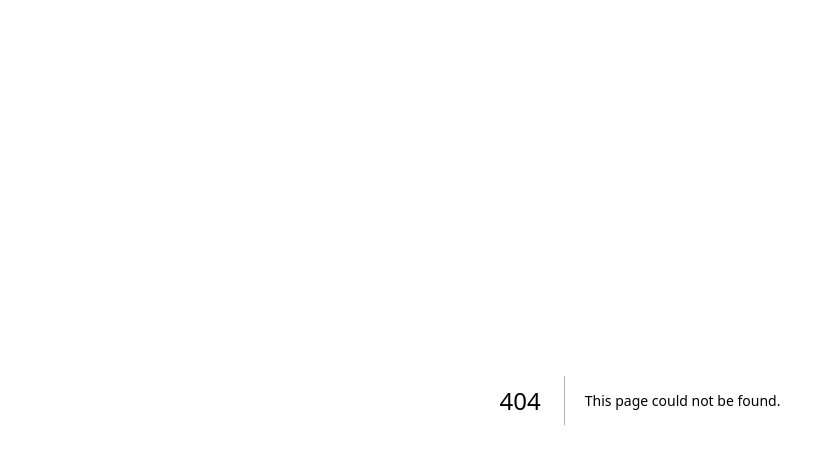
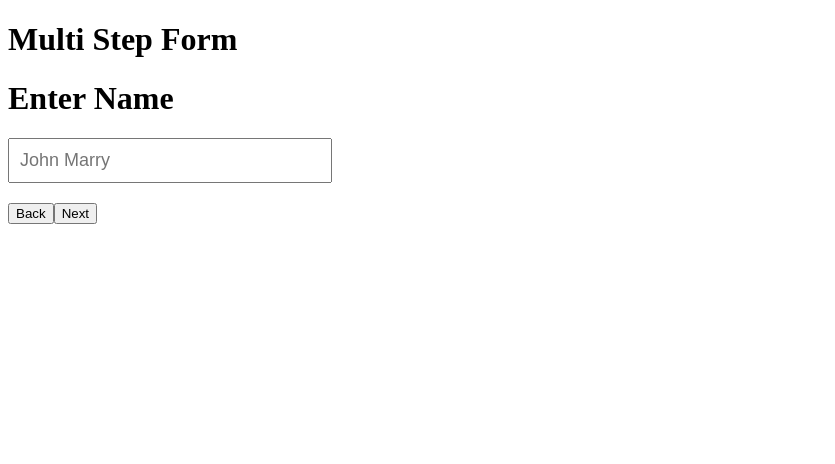
Before and after one commit to info-vivekranjan/react-problems-1, a Next.js app: page /multi-step-form in a window 1280 px wide. Before the commit this address had no page. Shown: the top 464 px of the page, without its empty margins (0-835 px from the left). Built offline with nearby package versions, Linux system fonts and the light colour scheme.

Commit message:
Multi step form

```diff
--- /dev/null
+++ b/src/app/multi-step-form/page.tsx
@@ -0,0 +1,168 @@
+"use client";
+
+import { useState } from "react";
+
+export default function MultiStepForm() {
+  const [formInput, setFormInput] = useState({
+    name: "",
+    email: "",
+    dob: "",
+    password: "",
+  });
+  const [step, setStep] = useState(1);
+  const [error, setError] = useState("");
+  const [isSubmitted, setIsSubmitted] = useState(false);
+  const [formData, setFormData] = useState<{
+    name: string;
+    email: string;
+    dob: string;
+    password: string;
+  }>({ name: "", email: "", dob: "", password: "" });
+
+  const handleChange = (e: React.ChangeEvent<HTMLInputElement>) => {
+    const { value, name } = e.target;
+
+    setFormInput((prev) => {
+      return {
+        ...prev,
+        [name]: value,
+      };
+    });
+  };
+
+  const handleNext = () => {
+    if (step === 1 && formInput.name.trim() === "") {
+      setError("Name is required");
+      return;
+    } else if (step === 2 && formInput.email.trim() === "") {
+      setError("Email is required");
+      return;
+    } else if (step === 3 && formInput.dob.trim() === "") {
+      setError("DOB is required");
+      return;
+    }
+
+    setStep((prev) => prev + 1);
+    setError("");
+  };
+
+  const handleBack = () => {
+    setStep((prev) => prev - 1);
+  };
+
+  const handleSubmit = (e: React.SyntheticEvent) => {
+    e.preventDefault();
+
+    if (!formInput.password.trim()) {
+      setError("Password is required");
+      return;
+    }
+    console.log("Submitted...", formInput);
+    setFormData({
+      name: formInput.name,
+      email: formInput.email,
+      dob: formInput.dob,
+      password: formInput.password,
+    });
+    setIsSubmitted(true);
+    setError("");
+  };
+
+  return (
+    <>
+      <h1>Multi Step Form</h1>
+
+      {!isSubmitted && (
+        <form onSubmit={handleSubmit}>
+          {step === 1 && (
+            <div>
+              <label htmlFor="name">
+                <h1>Enter Name</h1>
+              </label>
+              <input
+                placeholder="John Marry"
+                type="text"
+                name="name"
+                id="name"
+                value={formInput.name}
+                onChange={handleChange}
+                style={{ padding: "10px", width: "300px", fontSize: "18px" }}
+              />
+            </div>
+          )}
+          {step === 2 && (
+            <div>
+              <label htmlFor="email">
+                <h1>Enter Email</h1>
+              </label>
+              <input
+                placeholder="jhon.marry@example.com"
+                type="email"
+                name="email"
+                id="email"
+                value={formInput.email}
+                onChange={handleChange}
+                style={{ padding: "10px", width: "300px", fontSize: "18px" }}
+              />
+            </div>
+          )}
+          {step === 3 && (
+            <div>
+              <label htmlFor="dob">
+                <h1>Enter DOB</h1>
+              </label>
+              <input
+                type="date"
+                name="dob"
+                id="dob"
+                value={formInput.dob}
+                onChange={handleChange}
+                style={{ padding: "10px", width: "300px", fontSize: "18px" }}
+              />
+            </div>
+          )}
+          {step === 4 && (
+            <div>
+              <label htmlFor="password">
+                <h1>Enter Password</h1>
+              </label>
+              <input
+                placeholder="Jhon@1234"
+                type="password"
+                name="password"
+                id="password"
+                value={formInput.password}
+                onChange={handleChange}
+                style={{ padding: "10px", width: "300px", fontSize: "18px" }}
+              />
+            </div>
+          )}
+
+          <div style={{ marginTop: "20px" }}>
+            <button type="button" onClick={handleBack}>
+              Back
+            </button>
+            {step < 4 ? (
+              <button type="button" onClick={handleNext}>
+                Next
+              </button>
+            ) : (
+              <button type="submit">Submit</button>
+            )}
+          </div>
+        </form>
+      )}
+      {error && <h3 style={{ color: "red" }}>{error}</h3>}
+
+      {isSubmitted && (
+        <section
+          style={{ border: "2px solid red", color: "green", width: "300px" }}
+        >
+          <h3>Name: {formData.name}</h3>
+          <h3>Email: {formData.email}</h3>
+          <h3>DOB: {formData.dob}</h3>
+        </section>
+      )}
+    </>
+  );
+}
```
